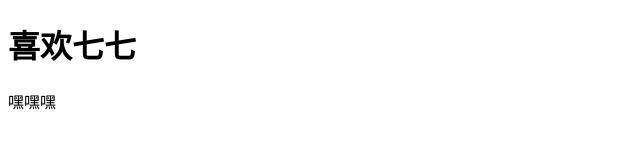
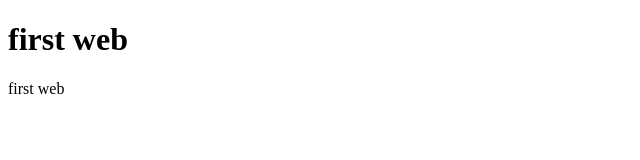
Before and after one commit to ym831143/ym831143.github.io, a plain HTML site: page index.html in a window 1280 px wide. Shown: the whole page, without its empty margins (0-640 px from the left). Drawn offline with Linux system fonts and the light colour scheme.

Commit message:
Update index.html

```diff
--- a/index.html
+++ b/index.html
@@ -7,7 +7,7 @@
         </title>
     </head>
     <body>
-        <h1> 喜欢七七</h1>
-        <p> 嘿嘿嘿</p>
+        <h1> first web</h1>
+        <p> first web</p>
     </body>
 </html>
```
